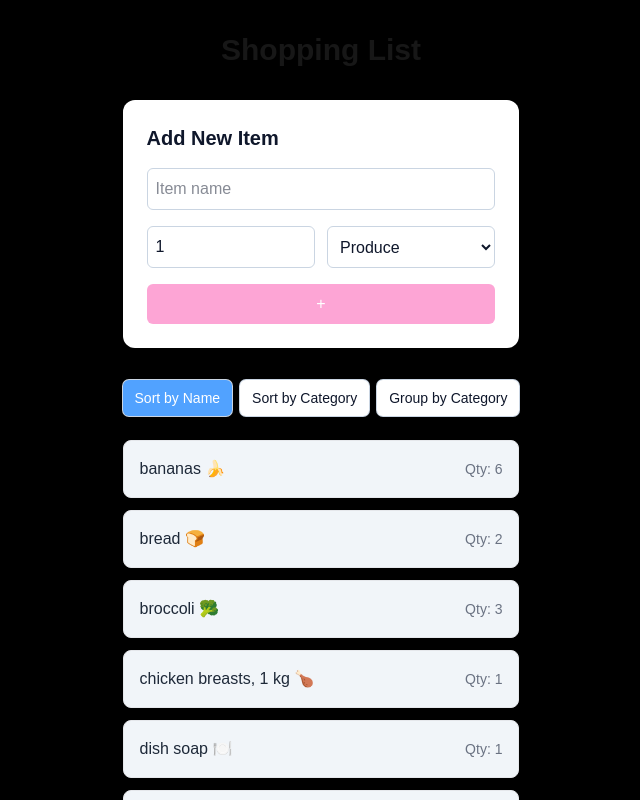
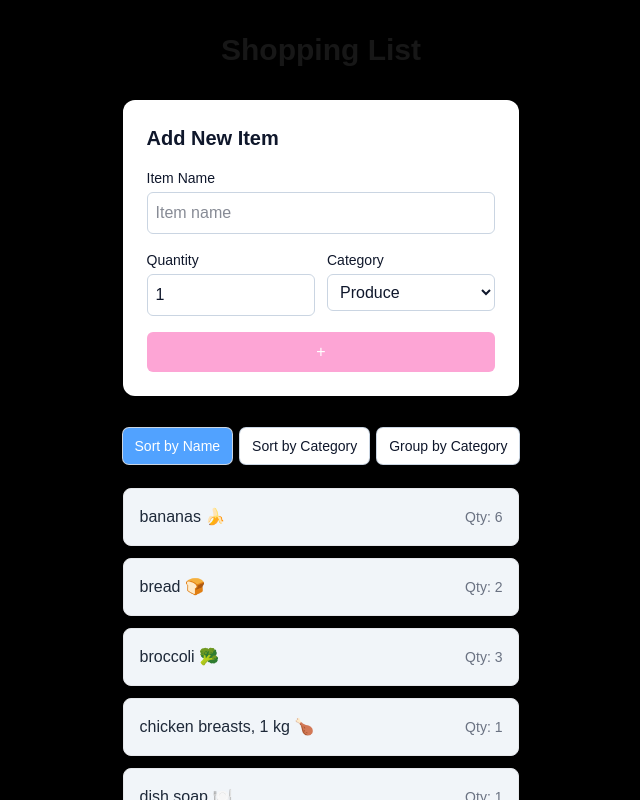
Before and after one commit to afkmary/cprg306-assignments, a Next.js app: page /week-6 in a window 1280 px wide. Shown: the top 800 px of the page, without its empty margins (319-959 px from the left). Built offline with nearby package versions, Linux system fonts and the light colour scheme.

Commit message:
added labels

```diff
--- a/app/week-6/ItemList.js
+++ b/app/week-6/ItemList.js
@@ -22,7 +22,7 @@ export default function ItemList({ items = [] }) {
     return a.name.localeCompare(b.name);
   });
 
-  // grouped by category
+  // group by category
   const itemsByCategory = items.reduce((groups, item) => {
     const category = item.category;
     if (!groups[category]) groups[category] = [];
--- a/app/week-6/NewItem.js
+++ b/app/week-6/NewItem.js
@@ -3,6 +3,20 @@
 import { useState } from "react";
 
 export default function NewItem({ onAddItem }) {
+  const categories = [
+    { value: "produce", label: "Produce" },
+    { value: "dairy", label: "Dairy" },
+    { value: "bakery", label: "Bakery" },
+    { value: "meat", label: "Meat" },
+    { value: "frozen-foods", label: "Frozen Foods" },
+    { value: "canned-goods", label: "Canned Goods" },
+    { value: "dry-goods", label: "Dry Goods" },
+    { value: "beverages", label: "Beverages" },
+    { value: "snacks", label: "Snacks" },
+    { value: "household", label: "Household" },
+    { value: "other", label: "Other" },
+  ];
+
   const [name, setName] = useState("");
   const [quantity, setQuantity] = useState(1);
   const [category, setCategory] = useState("produce");
@@ -21,13 +35,12 @@ export default function NewItem({ onAddItem }) {
     const item = {
       id,
       name: trimmedName,
-      quantity: Number(quantity),
+      quantity,
       category,
     };
 
-    onAddItem?.(item); // send to parent
+    onAddItem?.(item);
 
-    // reset form
     setName("");
     setQuantity(1);
     setCategory("produce");
@@ -36,12 +49,17 @@ export default function NewItem({ onAddItem }) {
   return (
     <form
       onSubmit={handleSubmit}
-      className="w-full max-w-md mx-auto space-y-4 rounded-xl bg-white p-6 text-slate-900 shadow"
+      className="mx-auto w-full max-w-md space-y-4 rounded-xl bg-white p-6 text-slate-900 shadow"
     >
       <h2 className="text-xl font-semibold">Add New Item</h2>
 
-      {/* Name Field */}
+      {/* Name */}
+      <div className="space-y-1">
+        <label htmlFor="name" className="block text-sm font-medium">
+          Item Name
+        </label>
         <input
+          id="name"
           type="text"
           required
           value={name}
@@ -49,41 +67,48 @@ export default function NewItem({ onAddItem }) {
           className="w-full rounded-md border border-slate-300 p-2"
           placeholder="Item name"
         />
+      </div>
 
       {/* Quantity + Category */}
       <div className="flex gap-3">
+        <div className="w-full space-y-1">
+          <label htmlFor="quantity" className="block text-sm font-medium">
+            Quantity
+          </label>
           <input
+            id="quantity"
             type="number"
             min={1}
             max={99}
             value={quantity}
-          onChange={(e) => setQuantity(e.target.value)}
+            onChange={(e) => setQuantity(Number(e.target.value))}
             className="w-full rounded-md border border-slate-300 p-2"
           />
+        </div>
 
+        <div className="w-full space-y-1">
+          <label htmlFor="category" className="block text-sm font-medium">
+            Category
+          </label>
           <select
+            id="category"
             value={category}
             onChange={(e) => setCategory(e.target.value)}
             className="w-full rounded-md border border-slate-300 p-2"
           >
-          <option value="produce">Produce</option>
-          <option value="dairy">Dairy</option>
-          <option value="bakery">Bakery</option>
-          <option value="meat">Meat</option>
-          <option value="frozen-foods">Frozen Foods</option>
-          <option value="canned-goods">Canned Goods</option>
-          <option value="dry-goods">Dry Goods</option>
-          <option value="beverages">Beverages</option>
-          <option value="snacks">Snacks</option>
-          <option value="household">Household</option>
-          <option value="other">Other</option>
+            {categories.map((c) => (
+              <option key={c.value} value={c.value}>
+                {c.label}
+              </option>
+            ))}
           </select>
+        </div>
       </div>
 
       {/* Submit */}
       <button
         type="submit"
-        className="w-full rounded-md bg-pink-300 py-2 text-white hover:bg-blue-700"
+        className="w-full rounded-md bg-pink-300 py-2 text-white hover:opacity-90"
       >
         +
       </button>
```
Lines whose indentation alone changed are shown as unchanged.
